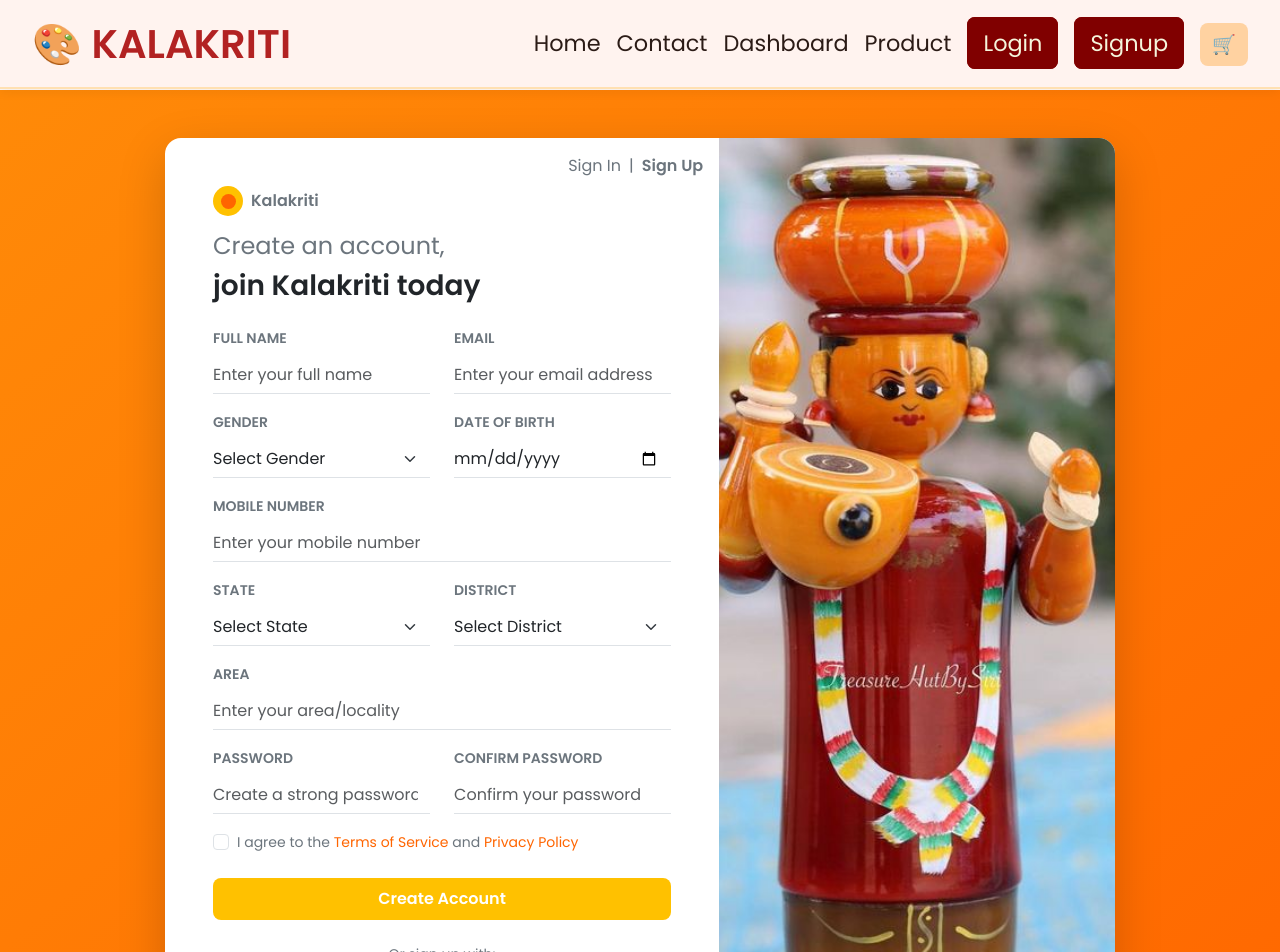
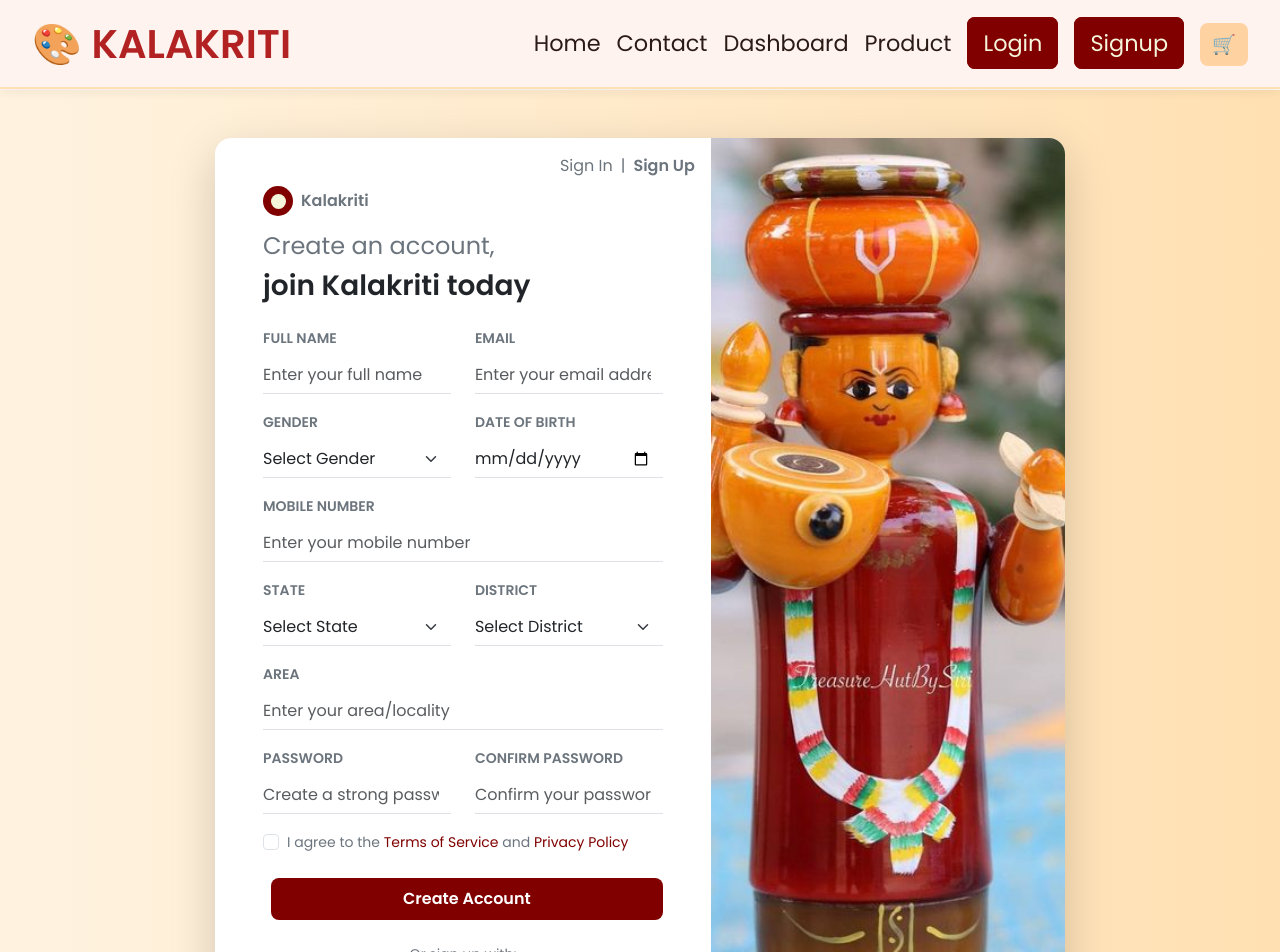
Before and after one commit to laxmikandivalasa/KalakritiAU, a React (Create React App) app in the folder client/: page /signup in a window 1280 px wide. Shown: the top 952 px of the page. Built offline with nearby package versions, Linux system fonts and the light colour scheme.

Commit message:
small ui changes in signup page

```diff
--- a/client/src/pages/CartPage.js
+++ b/client/src/pages/CartPage.js
@@ -28,7 +28,7 @@ export default function CartPage() {
     <div
       className="min-vh-100 py-4 py-md-5"
       style={{
-        background: 'linear-gradient(135deg, #fef1f1, #fefce8)',
+        background: 'linear-gradient(to right, #fff3e0, #ffe0b2)',
         fontFamily: "'Poppins', sans-serif",
         position: 'relative',
         overflow: 'hidden',
--- a/client/src/pages/login.js
+++ b/client/src/pages/login.js
@@ -27,7 +27,7 @@ export default function LoginPage() {
 
   return (
     <div className="vh-100 d-flex align-items-center justify-content-center"
-         style={{ backgroundColor: '#e6f5e6' }}>
+         style={{ background: 'linear-gradient(to right, #fff3e0, #ffe0b2)' }}>
 
       <div className="card shadow-lg border-0" style={{
         width: '850px',
--- a/client/src/pages/signup.js
+++ b/client/src/pages/signup.js
@@ -1,7 +1,7 @@
 import React, { useState } from 'react';
 import axios from 'axios';
 import 'bootstrap/dist/css/bootstrap.min.css';
-import API from '../api'; // import your axios instance
+
 
 export default function SignupPage() {
     const [fullName, setFullName] = useState('');
@@ -42,15 +42,6 @@ export default function SignupPage() {
         }
         // Add registration logic here
     };
-
-    // Color palette from your specs
-    const colors = {
-        darkRed: '#C40C0C',
-        orange: '#FF6500',
-        lightOrange: '#FF8A08',
-        yellow: '#FFC100'
-    };
-
     // Sample states for dropdown
     const states = [
         "Select State", "Andhra Pradesh", "Arunachal Pradesh", "Assam", "Bihar",
@@ -66,7 +57,7 @@ export default function SignupPage() {
     return (
         <div className="min-vh-100 d-flex align-items-center justify-content-center py-5"
             style={{
-            backgroundImage: 'linear-gradient(to bottom right,#FF8A08,#FF6500)',
+                backgroundImage: 'linear-gradient(to right, #fff3e0, #ffe0b2)',
                 minHeight: '100vh',
                 display: 'flex',
                 justifyContent: 'center',
@@ -74,7 +65,7 @@ export default function SignupPage() {
             }}>
 
             <div className="card shadow-lg border-0" style={{
-                width: '950px',
+                width: '850px',
                 maxWidth: '95%',
                 borderRadius: '1rem',
                 overflow: 'hidden'
@@ -88,7 +79,7 @@ export default function SignupPage() {
                                     <div style={{
                                         width: '30px',
                                         height: '30px',
-                                        backgroundColor: colors.yellow,
+                                        backgroundColor: 'maroon',
                                         borderRadius: '50%',
                                         display: 'flex',
                                         alignItems: 'center',
@@ -97,7 +88,7 @@ export default function SignupPage() {
                                         <div style={{
                                             width: '15px',
                                             height: '15px',
-                                            backgroundColor: colors.orange,
+                                            backgroundColor: 'beige',
                                             borderRadius: '50%'
                                         }}></div>
                                     </div>
@@ -146,7 +137,6 @@ export default function SignupPage() {
                                         <option value="">Select Gender</option>
                                         <option value="male">Male</option>
                                         <option value="female">Female</option>
-                                        <option value="other">Other</option>
                                         <option value="prefer_not_to_say">Prefer not to say</option>
                                     </select>
                                 </div>
@@ -250,16 +240,16 @@ export default function SignupPage() {
                             <div className="mb-4 form-check">
                                 <input type="checkbox" className="form-check-input" id="terms" />
                                 <label className="form-check-label small text-secondary" htmlFor="terms">
-                                    I agree to the <a href="#" className="text-decoration-none" style={{ color: colors.orange }}>Terms of Service</a> and <a href="#" className="text-decoration-none" style={{ color: colors.orange }}>Privacy Policy</a>
+                                    I agree to the <a href="#" className="text-decoration-none" style={{ color: 'maroon' }}>Terms of Service</a> and <a href="#" className="text-decoration-none" style={{ color: 'maroon' }}>Privacy Policy</a>
                                 </label>
                             </div>
 
                             <div className="d-grid mb-4">
                                 <button
                                     onClick={handleSubmit}
-                                    className="btn py-2 text-white fw-bold"
+                                    className="btn py-2 text-white fw-bold text-secondary ms-2"
                                     style={{
-                                        backgroundColor: colors.yellow,
+                                        backgroundColor: 'maroon',
                                         borderRadius: '0.5rem'
                                     }}
                                 >
```
Also changed, not shown: 1 other file (tests, documents, lock files or other folders). Lines whose indentation alone changed are shown as unchanged.
